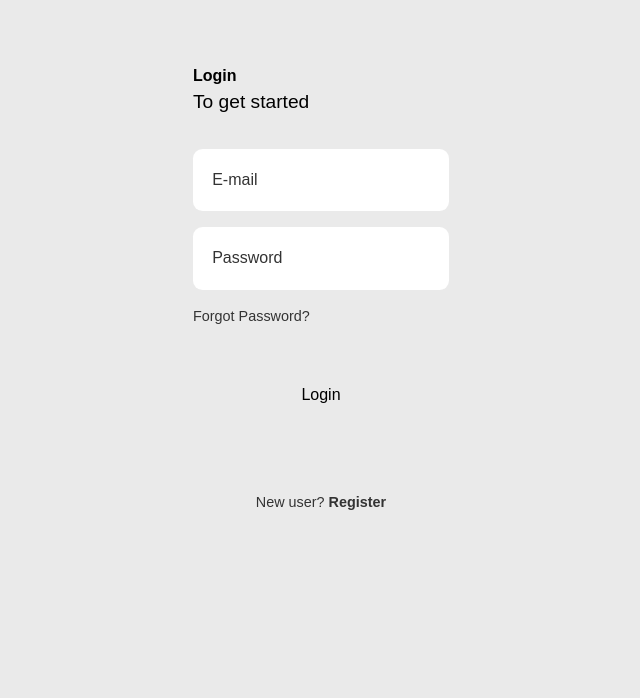
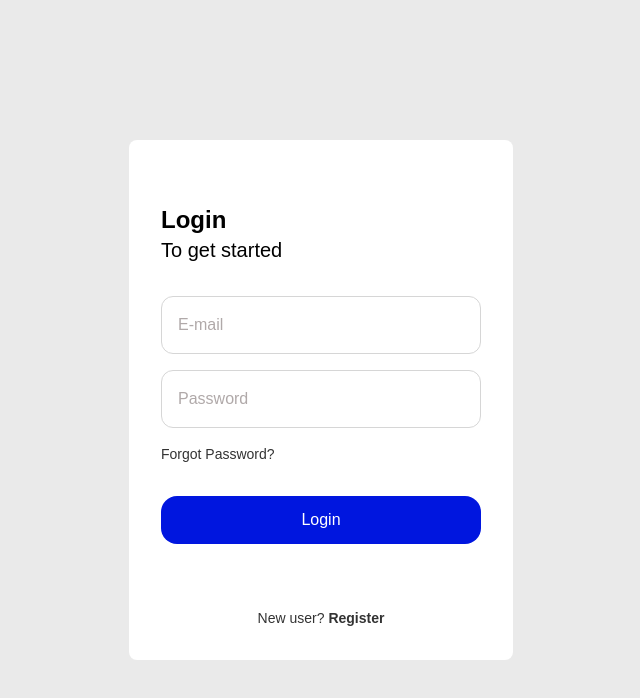
Before and after one commit to GerdanyJr/blogga, a Next.js app: page /auth/subscribe in a window 1280 px wide. Shown: the top 698 px of the page, without its empty margins (319-959 px from the left). Built offline with nearby package versions, Linux system fonts and the light colour scheme.

Commit message:
refactor: :recycle: refactor subscribe page styles to tailwind

```diff
--- a/src/app/auth/Auth.module.css
+++ /dev/null
@@ -1,12 +0,0 @@
-.main {
-  height: 100%;
-  display: flex;
-  align-items: center;
-  justify-content: center;
-}
-.card {
-  background-color: var(--primary-white);
-  padding: 4em 2em 2em 2em;
-  border: 1px solid var(--grey-200);
-  border-radius: 1em;
-}
--- a/src/app/auth/layout.tsx
+++ b/src/app/auth/layout.tsx
@@ -1,12 +1,11 @@
-import styles from "./Auth.module.css";
 export default function RootLayout({
   children,
 }: {
   children: React.ReactNode;
 }) {
   return (
-    <main className={styles.main}>
-      <div className={styles.card}>{children}</div>
+    <main className="flex items-center justify-center h-screen">
+      <div className="p-8 pt-16 bg-white rounded-lg">{children}</div>
     </main>
   );
 }
--- a/src/app/auth/subscribe/formHeader/formHeader.module.css
+++ /dev/null
@@ -1,7 +0,0 @@
-.form_header h1 {
-  font-weight: 600;
-}
-.form_header h2 {
-  font-weight: 400;
-  font-size: 1.2em;
-}
--- a/src/app/auth/subscribe/formHeader/index.tsx
+++ b/src/app/auth/subscribe/formHeader/index.tsx
@@ -1,5 +1,4 @@
-import styles from "./formHeader.module.css";
-export default function FormHeader({
+export function FormHeader({
   title,
   subtitle,
 }: {
@@ -7,9 +6,9 @@ export default function FormHeader({
   subtitle: string;
 }) {
   return (
-    <div className={styles.form_header}>
-      <h1>{title}</h1>
-      <h2>{subtitle}</h2>
+    <div>
+      <h1 className="text-2xl font-semibold">{title}</h1>
+      <h2 className="text-xl font-normal">{subtitle}</h2>
     </div>
   );
 }
--- a/src/app/auth/subscribe/page.tsx
+++ b/src/app/auth/subscribe/page.tsx
@@ -1,13 +1,12 @@
 "use client";
 
 import { FormInput } from "@/components/auth/formInput";
-import styles from "./subscribePage.module.css";
 import FormButton from "@/components/auth/formButton";
 import { AnimatedLink } from "./animatedLink/AnimatedLink";
 import { SubmitHandler, useForm } from "react-hook-form";
 import { yupResolver } from "@hookform/resolvers/yup";
 import * as yup from "yup";
-import FormHeader from "./formHeader";
+import { FormHeader } from "./formHeader";
 
 interface Inputs {
   email: string;
@@ -34,9 +33,9 @@ export default function SubscribePage() {
   };
 
   return (
-    <form onSubmit={handleSubmit(onSubmit)} className={styles.form}>
+    <form onSubmit={handleSubmit(onSubmit)} className="flex flex-col gap-8">
       <FormHeader title="Login" subtitle="To get started" />
-      <div className={styles.inputs}>
+      <div className="flex flex-col gap-4">
         <FormInput
           placeholder="E-mail"
           type="email"
@@ -53,13 +52,16 @@ export default function SubscribePage() {
           isSubmitted={isSubmitted}
           {...register("password")}
         />
-        <AnimatedLink href={""} className={styles.forgot_password}>
+        <AnimatedLink href={""} className="text-[#333333] text-sm">
           Forgot Password?
         </AnimatedLink>
       </div>
       <FormButton type="submit">Login</FormButton>
-      <AnimatedLink href={"/auth/register"} className={styles.register}>
-        New user? <span>Register</span>
+      <AnimatedLink
+        href={"/auth/register"}
+        className="text-[#333333] text-sm text-center block mt-8"
+      >
+        New user? <span className="font-semibold">Register</span>
       </AnimatedLink>
     </form>
   );
--- a/src/app/auth/subscribe/subscribePage.module.css
+++ /dev/null
@@ -1,23 +0,0 @@
-.form {
-  display: flex;
-  flex-direction: column;
-  gap: 2em;
-}
-.inputs {
-  display: flex;
-  flex-direction: column;
-  gap: 1em;
-}
-.forgot_password,
-.register {
-  font-size: 0.9em;
-  color: #333333;
-}
-.register {
-  text-align: center;
-  display: block;
-  margin-top: 2em;
-}
-.register span {
-  font-weight: 600;
-}
--- a/src/app/globals.css
+++ b/src/app/globals.css
@@ -8,4 +8,7 @@
 @import url("/styles/footer.css");
 :root {
   --blue-500: #8ceead;
+  --blue-800: #0016df;
+  --error: #ed4337;
+  --success: #00a86b;
 }
--- a/src/components/auth/formButton/formButton.module.css
+++ /dev/null
@@ -1,10 +0,0 @@
-.button {
-  width: 100%;
-  padding: 1.5em 0;
-  border: none;
-  background-color: var(--blue-800);
-  color: var(--primary-white);
-  font-weight: 100;
-  border-radius: 1em;
-  cursor: pointer;
-}
--- a/src/components/auth/formButton/index.tsx
+++ b/src/components/auth/formButton/index.tsx
@@ -1,7 +1,6 @@
 "use client";
 import React from "react";
 
-import styles from "./formButton.module.css";
 import { HTMLMotionProps, motion } from "framer-motion";
 
 interface FormButtonProps extends HTMLMotionProps<"button"> {
@@ -13,7 +12,7 @@ export default function FormButton({ children, ...props }: FormButtonProps) {
     <motion.button
       whileHover={{ scale: 1.1 }}
       whileTap={{ scale: 0.9 }}
-      className={styles.button}
+      className="w-full py-3 text-white bg-blue-800 cursor-pointer rounded-2xl"
       {...props}
     >
       {children}
--- a/src/components/auth/formInput/formInput.module.css
+++ /dev/null
@@ -1,21 +0,0 @@
-.input,
-.invalid_input {
-  padding: 1.2em;
-  width: 20vw;
-  border: 1px solid var(--grey-200);
-  border-radius: 0.6em;
-  color: #333333;
-}
-.input::placeholder {
-  color: var(--grey-300);
-}
-.invalid_input::placeholder {
-  color: var(--error);
-}
-.input:focus {
-  outline-color: none;
-}
-.error_message {
-  margin-top: 0.2em;
-  font-size: 0.8em;
-}
--- a/src/components/auth/formInput/index.tsx
+++ b/src/components/auth/formInput/index.tsx
@@ -1,4 +1,3 @@
-import styles from "./FormInput.module.css";
 import { HTMLMotionProps, Variants, motion } from "framer-motion";
 import { LegacyRef, forwardRef } from "react";
 import { FieldError } from "react-hook-form";
@@ -25,20 +24,25 @@ export const FormInput = forwardRef(
     { errors, isDirty, isSubmitted, ...props }: FormInputProps,
     ref: LegacyRef<HTMLInputElement>
   ) => {
+    console.log(errors?.message);
     return (
       <div>
         <motion.input
           variants={variants}
           animate={(isDirty || isSubmitted) && (errors ? "invalid" : "valid")}
           ref={ref}
-          className={errors ? styles.invalid_input : styles.input}
+          className={`p-4 w-[25vw] border-[1px] border-grey-200 rounded-xl text-[#333333] outline-none ${
+            errors
+              ? "placeholder:text-error"
+              : "placeholder:text-grey-300"
+          }`}
           {...props}
         />
         {errors && (
           <motion.p
             initial={{ opacity: 0 }}
             animate={{ color: "var(--error)", opacity: 1 }}
-            className={styles.error_message}
+            className="mt-1 text-sm"
           >
             {errors.message}
           </motion.p>
```
